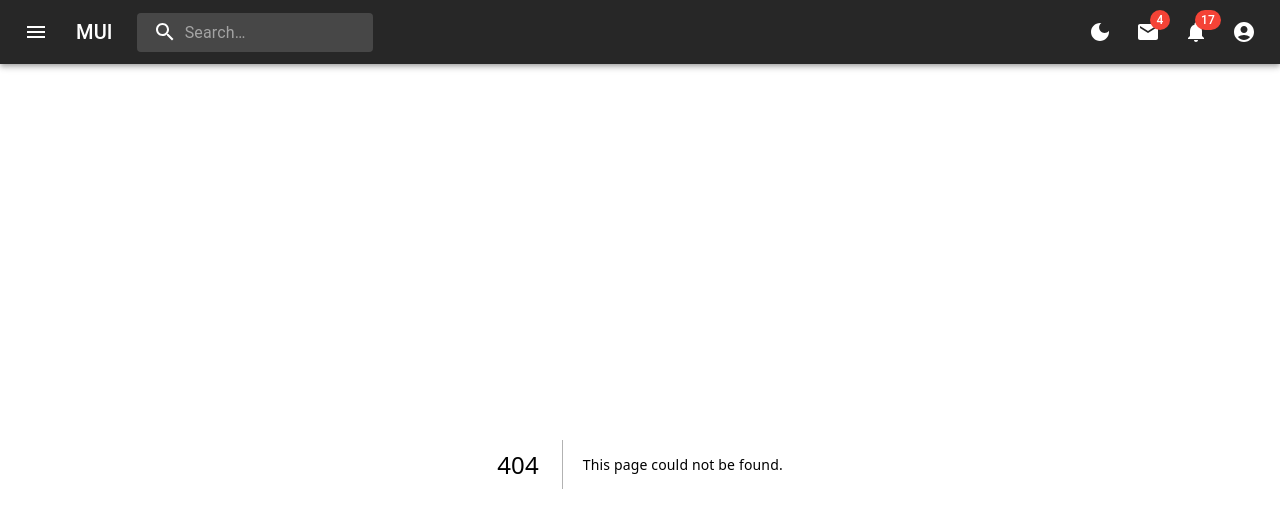
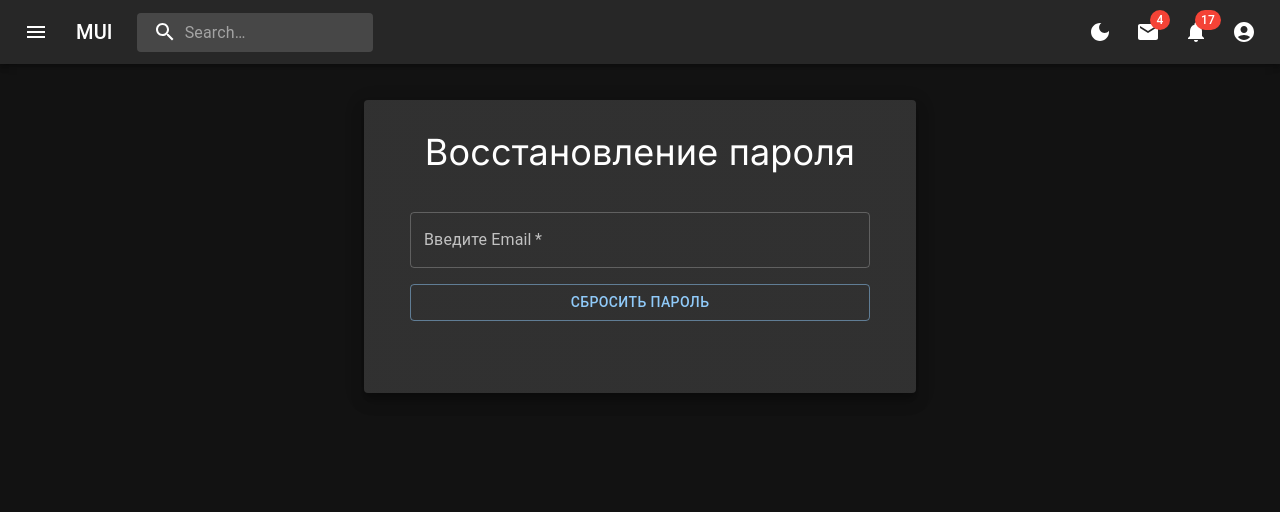
Before and after one commit to nagaev1/messanger-next-js, a Next.js app in the folder client/: page /reset/request in a window 1280 px wide. Before the commit this address had no page. Shown: the top 512 px of the page. Built offline with nearby package versions, Linux system fonts and the light colour scheme.

Commit message:
added reset password by email forms

```diff
--- a/client/app/(userForm)/login/page.jsx
+++ b/client/app/(userForm)/login/page.jsx
@@ -3,12 +3,15 @@ import TextField from '@mui/material/TextField';
 import Stack from '@mui/material/Stack';
 import Button from '@mui/material/Button';
 import Link from '@mui/material/Link';
+import { useRouter } from 'next/navigation'
 
 import { useState } from 'react';
 
 import axios from 'axios';
 
 export default function () {
+    const router = useRouter()
+
     const [message, setMessage] = useState("")
 
     function handleSubmit(e) {
@@ -24,9 +27,7 @@ export default function () {
             .then(res => {
                 console.log(res.status);
                 if (res.status == 201)
-                    setMessage(
-                        <p className='text-center text-green-400 text-lg'>{res.data.message}</p>
-                    );
+                    router.push(`/user/ТутБудетНик`)
                 else
                     setMessage(
                         <p className='text-center text-red-400 text-lg'>{res.data.message}</p>
@@ -45,11 +46,12 @@ export default function () {
         <div>
             <h1 className='text-center text-4xl'>Вход</h1>
             <form onSubmit={handleSubmit} className='py-10'>
-                <Stack spacing={2} className="min-w-max w-2/3 m-auto">
-                    <TextField label="Email" name="email" type="email" required/>
-                    <TextField label="Password" name="pass" type="password" required/>
+                <Stack spacing={2} className="min-w-max w-5/6 m-auto">
+                    <TextField label="Email или Login" name="email" autocomplete="email" required/>
+                    <TextField label="Password" name="pass" type="password" autocomplete="current-password" required/>
                     <Button type='submit' variant='outlined'>Войти</Button>
                     <Link className='text-center' href="/reg">Нет аккаунта?</Link>
+                    <Link className='text-center' href="/reset/request">Не помню пароль?</Link>
                     <div className='h-1'>{message}</div>
                 </Stack>
             </form>
--- a/client/app/(userForm)/reg/page.jsx
+++ b/client/app/(userForm)/reg/page.jsx
@@ -4,12 +4,16 @@ import TextField from '@mui/material/TextField';
 import Stack from '@mui/material/Stack';
 import Button from '@mui/material/Button';
 import Link from '@mui/material/Link';
+import { useRouter } from 'next/navigation'
+
 
 import { useState } from 'react';
 
 import axios from 'axios';
 
 export default function () {
+    const router = useRouter()
+
     const [message, setMessage] = useState("")
 
     function handleSubmit(e) {
@@ -26,8 +30,11 @@ export default function () {
                 console.log(res.status);
                 if (res.status == 201)
                     setMessage(
-                        <p className='text-center text-green-400 text-lg'>{res.data.message}</p>
-                    );
+                        <div className='text-center'>
+                            <p className='text-center text-green-400 text-md'>Подтвердите почту в письме</p>
+                            <Button size='medium'>Отправить письмо снова</Button>
+                        </div>
+                    )
                 else
                     setMessage(
                         <p className='text-center text-red-400 text-lg'>{res.data.message}</p>
@@ -43,13 +50,14 @@ export default function () {
         <div>
             <h1 className='text-center text-4xl'>Регистрация</h1>
             <form onSubmit={handleSubmit} className='py-10'>
-                <Stack spacing={2} className="min-w-max w-2/3 m-auto">
-                    <TextField label="Email" name="email" type="email" required/>
-                    <TextField label="Login" name="login" required/>
-                    <TextField label="Password" name='pass' id="pass" type="password" required/>
+                <Stack spacing={2} className="min-w-max w-5/6 m-auto">
+                    <TextField label="Email" name="email" type="email" autocomplete="email" required/>
+                    <TextField label="Login" name="login" autocomplete="username" required/>
+                    <TextField label="User name" name="name" autocomplete="nickname" required/>
+                    <TextField label="Password" name='pass' id="pass" type="password"  autocomplete="current-password" required/>
                     <Button type='submit' variant='outlined'>Зарегестрироваться</Button>
                     <Link className='text-center' href="/login">Уже есть аккаунт?</Link>
-                    <div className='h-1'>{message}</div>
+                    <div className='h-3'>{message}</div>
                 </Stack>
             </form>
         </div>
--- /dev/null
+++ b/client/app/(userForm)/reset/password/[code]/page.jsx
@@ -0,0 +1,25 @@
+"use client"
+import TextField from '@mui/material/TextField';
+import Stack from '@mui/material/Stack';
+import Button from '@mui/material/Button';
+
+
+export default function ResetPassForm () {
+
+    function handleSubmit(e) {
+        e.preventDefault()
+    }
+
+    return (
+        <div>
+            <h1 className='text-4xl text-center'>Восстановление пароля</h1>
+            <form className='py-10' onSubmit={handleSubmit}>
+                <Stack spacing={2}  className="min-w-max w-5/6 m-auto">
+                    <TextField label='Новый пароль' name='pass' type='password' autoComplete='off' required />
+                    <TextField label='Подтвердите пароль' type='password' name='confim' autoComplete='off' required />
+                    <Button variant='outlined' type='submit'>Изменить пароль</Button>
+                </Stack>
+            </form>
+        </div>
+    )
+}
--- /dev/null
+++ b/client/app/(userForm)/reset/request/check-email/page.jsx
@@ -0,0 +1,8 @@
+export default function ResetPassEmail () {
+    return (
+        <div>
+            <h1 className='text-4xl text-center'>Восстановление пароля</h1>
+            <p className='text-2xl text-center m-auto py-8 px-4 min-w-min w-5/6'>Письмо отправлено. Оно содержит ссылку, при переходе по которой ваш пароль будет сброшен.</p>
+        </div>
+    )
+}
--- /dev/null
+++ b/client/app/(userForm)/reset/request/page.jsx
@@ -0,0 +1,29 @@
+"use client"
+import TextField from '@mui/material/TextField';
+import Stack from '@mui/material/Stack';
+import Button from '@mui/material/Button';
+
+import { useRouter } from 'next/navigation'
+
+
+export default function ResetPassEmail () {
+    const router = useRouter()
+
+    function handleSubmit(e) {
+        e.preventDefault()
+
+        router.push('/reset/request/check-email')
+    }
+
+    return (
+        <div>
+            <h1 className='text-4xl text-center'>Восстановление пароля</h1>
+            <form className='py-10' onSubmit={handleSubmit}>
+                <Stack spacing={2}  className="min-w-max w-5/6 m-auto">
+                    <TextField label='Введите Email' name='email' type='email' autoComplete='email' required />
+                    <Button variant='outlined' type='submit'>Сбросить пароль</Button>
+                </Stack>
+            </form>
+        </div>
+    )
+}
```
